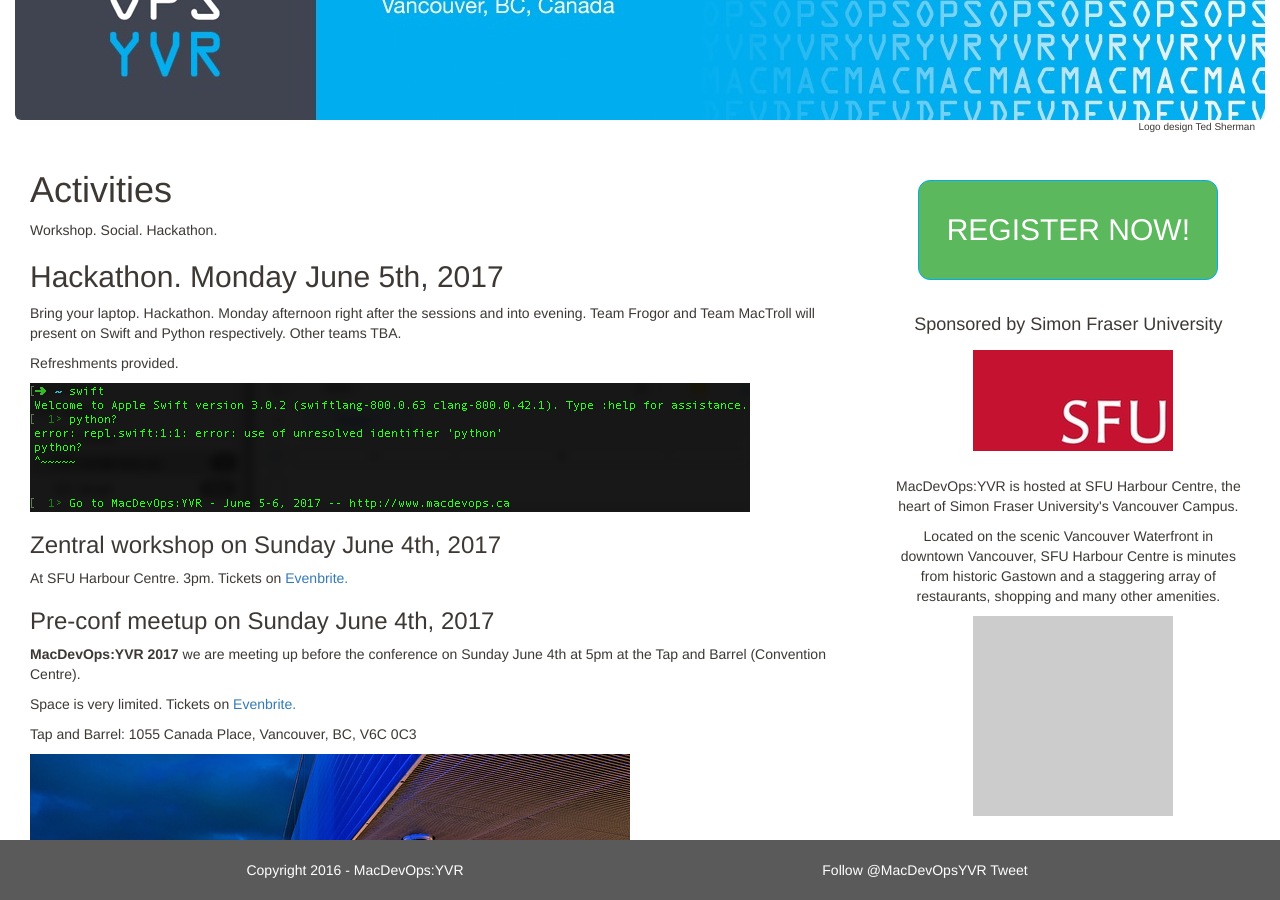
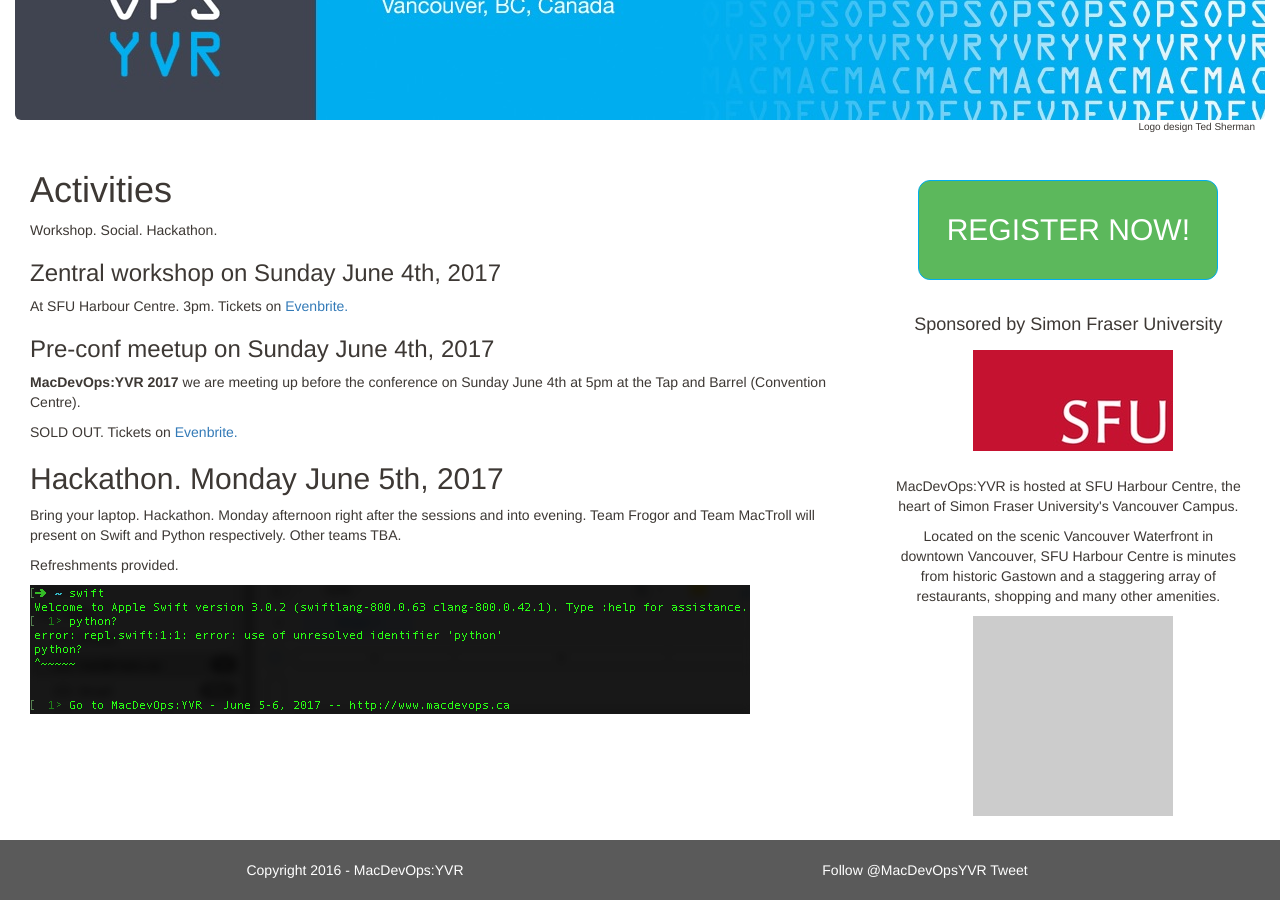
Before and after one commit to macdevopsyvr/macdevopsyvr.github.io, a Jekyll site: the page built from activities/index.md, in a window 1280 px wide and 900 px high, scrolled down 305 px. Built offline with Jekyll 4.4.1, drawn with Linux system fonts in a browser that asks for light colours; comment, search, counter and statistics services are not loaded.

Commit message:
social sold out
SOLD OUT SOCIAL

```diff
--- a/activities/index.md
+++ b/activities/index.md
@@ -8,6 +8,17 @@
 
 Workshop. Social. Hackathon.
 
+<h3>Zentral workshop on Sunday June 4th, 2017</h3>
+
+At SFU Harbour Centre. 3pm. Tickets on <a href="https://www.eventbrite.com/e/macdevopsyvr-2017-tickets-31630087443">Evenbrite.</a>
+
+<h3>Pre-conf meetup on Sunday June 4th, 2017</h3>
+
+
+<p><b>MacDevOps:YVR 2017</b> we are meeting up before the conference on Sunday June 4th at 5pm at the Tap and Barrel (Convention Centre). </p>
+
+SOLD OUT. Tickets on <a href="https://www.eventbrite.com/e/macdevopsyvr-2017-tickets-31630087443">Evenbrite.</a>
+
 ## Hackathon. Monday June 5th, 2017
 
 Bring your laptop. Hackathon. Monday afternoon right after the sessions and into evening. Team Frogor and Team MacTroll will present on Swift and Python respectively. Other teams TBA.
@@ -15,20 +26,3 @@
 Refreshments provided.
 
 <img src="/assets/Hackathon-MacDevOpsYVR-June5-6-2017.png">
-<h3>Zentral workshop on Sunday June 4th, 2017</h3>
-
-At SFU Harbour Centre. 3pm. Tickets on <a href="https://www.eventbrite.com/e/macdevopsyvr-2017-tickets-31630087443">Evenbrite.</a>
-<h3>Pre-conf meetup on Sunday June 4th, 2017</h3>
-
-
-<p><b>MacDevOps:YVR 2017</b> we are meeting up before the conference on Sunday June 4th at 5pm at the Tap and Barrel (Convention Centre). </p>
-
-Space is very limited. Tickets on <a href="https://www.eventbrite.com/e/macdevopsyvr-2017-tickets-31630087443">Evenbrite.</a>
-
-
-<p>Tap and Barrel: 1055 Canada Place, Vancouver, BC, V6C 0C3</p>
-<p>
-<img src="/assets/BarrelRoom2.jpg"></p>
-<p><img src="/assets/BarrelRoom1.jpg"></p>
-<p><img src="/assets/TapBarrel-CCtr-Crop.png">
-</p>
```
